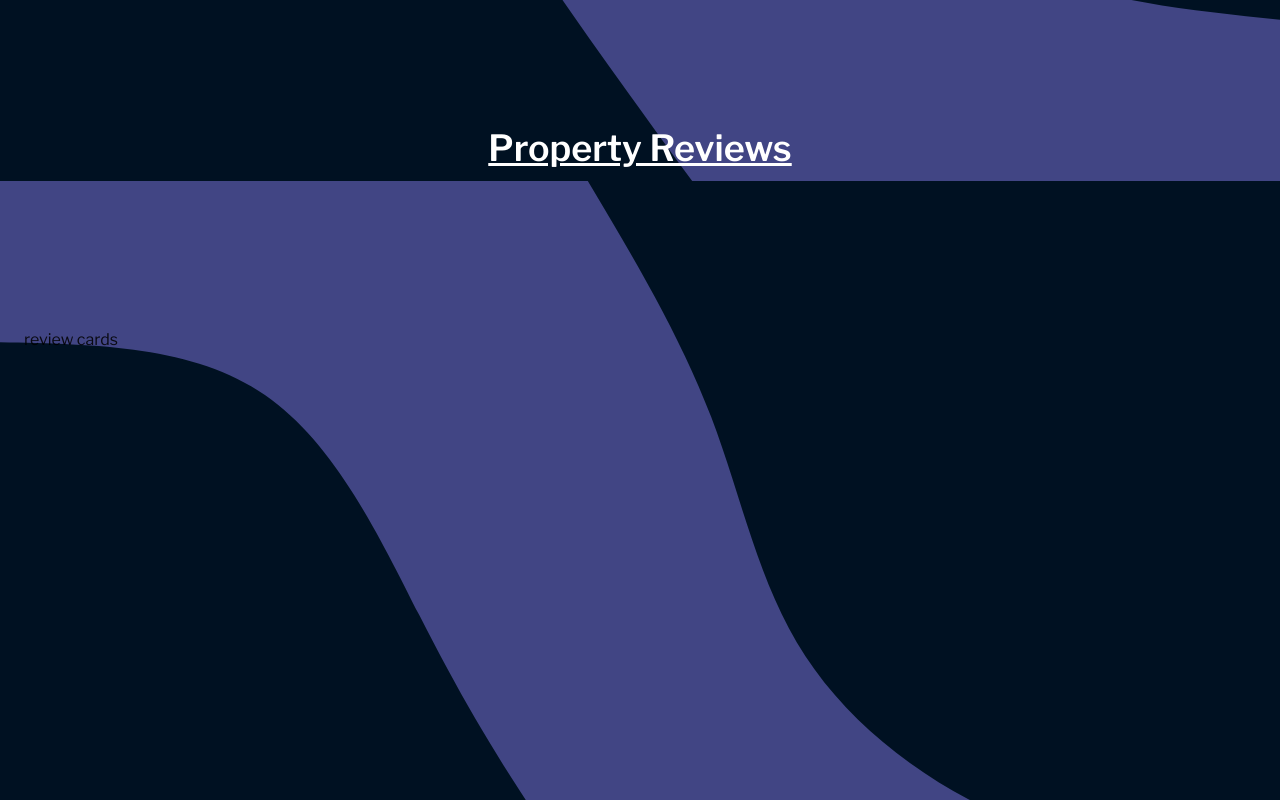
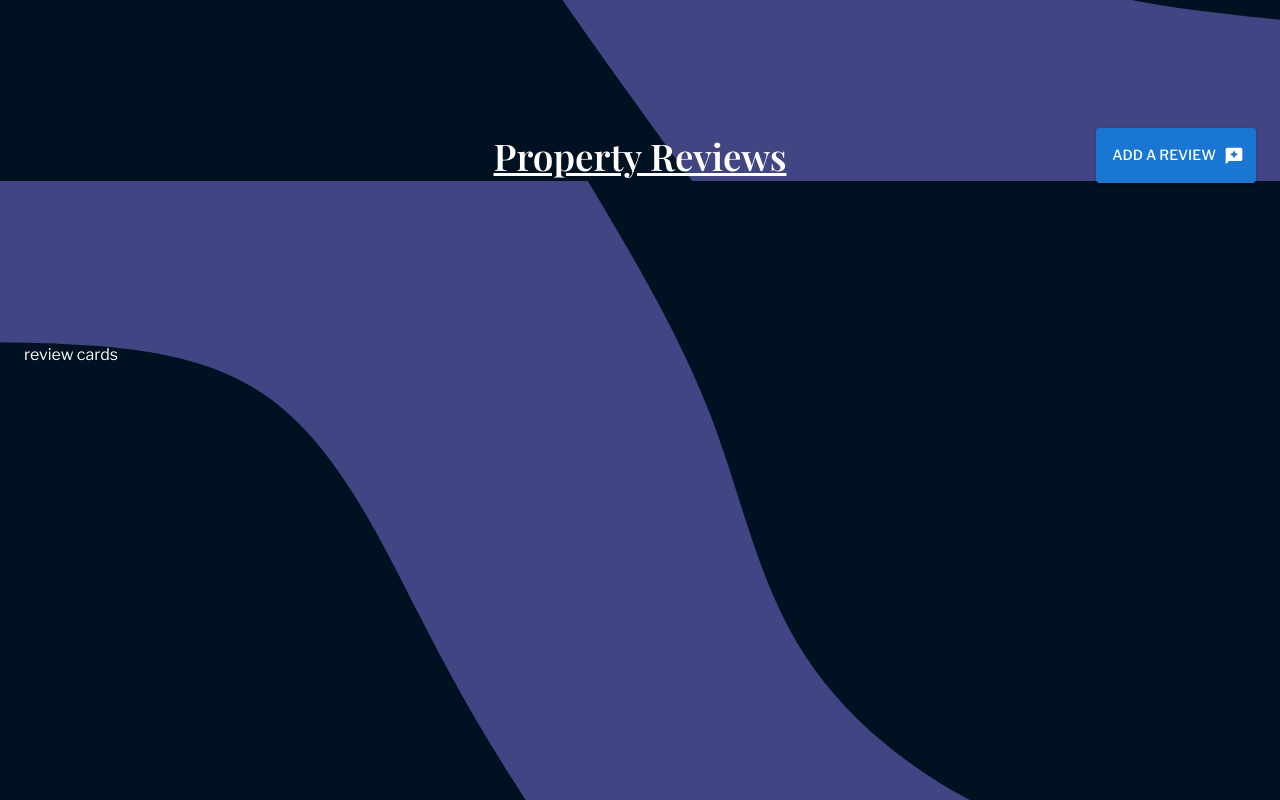
Before and after one commit to mashfikur/Echo-Estates-Real-Estate-Selling-Website, a React (Vite) app: page /all-properties/property/details/1 in a window 1280 px wide. Shown: the part 800-1600 px from the top of the page. Built offline with nearby package versions, Linux system fonts and the light colour scheme; no server answers; sample sign-in values are in the browser's storage.

Commit message:
property review section created with review dialog

```diff
--- a/src/components/Dashboard/Agent/PropertyCard.jsx
+++ b/src/components/Dashboard/Agent/PropertyCard.jsx
@@ -25,7 +25,7 @@ export default function PropertyCard({
   const navigate = useNavigate();
 
   return (
-    <Card sx={{ width: 345, mx: "auto" }}>
+    <Card sx={{ width: { sm: 300, lg: 345, xs: 345 }, mx: "auto" }}>
       <div className="flex flex-col relative">
         {/* card header */}
         <div>
--- a/src/components/Home/Advertise.jsx
+++ b/src/components/Home/Advertise.jsx
@@ -33,8 +33,8 @@ const Advertise = () => {
         <Typography sx={{ mt: "1.5rem" }} align="center" variant="subtitle1">
           Unlock Your Dream Home: Explore Our Exclusive Listings Today!
         </Typography>
-
-        <div>
+      </Container>
+      <div className="">
         <div className="my-12">
           {isPending ? (
             <div className="mt-32 flex items-center justify-center ">
@@ -71,7 +71,6 @@ const Advertise = () => {
           )}
         </div>
       </div>
-      </Container>
     </div>
   );
 };
--- /dev/null
+++ b/src/components/Home/ReviewDialog.jsx
@@ -0,0 +1,80 @@
+import * as React from "react";
+import Button from "@mui/material/Button";
+import TextField from "@mui/material/TextField";
+import Dialog from "@mui/material/Dialog";
+import DialogActions from "@mui/material/DialogActions";
+import DialogContent from "@mui/material/DialogContent";
+import DialogContentText from "@mui/material/DialogContentText";
+import DialogTitle from "@mui/material/DialogTitle";
+import ReviewsIcon from "@mui/icons-material/Reviews";
+import PropTypes from "prop-types";
+export default function ReviewDialog({
+  reviewRef,
+  handleSubmit,
+  open,
+  setOpen,
+}) {
+  const handleClickOpen = () => {
+    setOpen(true);
+  };
+
+  const handleClose = () => {
+    setOpen(false);
+  };
+
+  return (
+    <React.Fragment>
+      <Button
+        endIcon={<ReviewsIcon></ReviewsIcon>}
+        variant="contained"
+        onClick={handleClickOpen}
+      >
+        Add a Review
+      </Button>
+      <Dialog open={open} onClose={handleClose}>
+        <DialogTitle>Property Review</DialogTitle>
+        <DialogContent>
+          <DialogContentText>
+            Share your thoughts ! What do you love think about this property?
+          </DialogContentText>
+          <TextField
+            autoFocus
+            margin="dense"
+            id="name"
+            label="Your Review"
+            type="text"
+            fullWidth
+            variant="standard"
+            inputRef={reviewRef}
+          />
+        </DialogContent>
+        <DialogActions
+          sx={{ display: "flex", justifyContent: "space-between" }}
+        >
+          <Button
+            variant="contained"
+            sx={{ borderRadius: "25px", px: "1.5rem", py: ".5rem" }}
+            onClick={handleClose}
+            color="error"
+          >
+            Cancel
+          </Button>
+          <Button
+            variant="contained"
+            sx={{ borderRadius: "25px", px: "1.5rem", py: ".5rem" }}
+            onClick={handleSubmit}
+          >
+            Submit
+          </Button>
+        </DialogActions>
+      </Dialog>
+    </React.Fragment>
+  );
+}
+
+ReviewDialog.propTypes = {
+  reviewRef: PropTypes.object,
+  handleSubmit: PropTypes.func,
+  open: PropTypes.bool,
+  setOpen: PropTypes.func,
+};
--- /dev/null
+++ b/src/components/Home/Reviews.jsx
@@ -0,0 +1,39 @@
+import { useRef, useState } from "react";
+import ReviewDialog from "./ReviewDialog";
+
+const Reviews = () => {
+  const [open, setOpen] = useState(false);
+  const reviewRef = useRef(null);
+
+  const handleSubmit = () => {
+    const value = reviewRef.current.value;
+    if (value.length) {
+      console.log(value);
+      setOpen(false);
+    }
+  };
+
+  return (
+    <div>
+      <div className=" min-h-screen">
+        <div className="grid grid-cols-1 gap-5 lg:grid-cols-3">
+          <div></div>
+          <h3 className="text-white font-playfair font-semibold underline text-[2.3rem] text-center">
+            Property Reviews
+          </h3>
+          <div className="flex justify-center lg:justify-end">
+            <ReviewDialog
+              reviewRef={reviewRef}
+              handleSubmit={handleSubmit}
+              open={open}
+              setOpen={setOpen}
+            ></ReviewDialog>
+          </div>
+        </div>
+        <div className="py-40 text-white">review cards</div>
+      </div>
+    </div>
+  );
+};
+
+export default Reviews;
--- a/src/pages/PropertyDetails.jsx
+++ b/src/pages/PropertyDetails.jsx
@@ -14,6 +14,7 @@ import { ThreeCircles } from "react-loader-spinner";
 import ArrowBackIcon from "@mui/icons-material/ArrowBack";
 import useCheckAdmin from "../hooks/useCheckAdmin";
 import useCheckAgent from "../hooks/useCheckAgent";
+import Reviews from "../components/Home/Reviews";
 
 const PropertyDetails = () => {
   const { id } = useParams();
@@ -162,12 +163,7 @@ const PropertyDetails = () => {
           )}
 
           {/* users review */}
-          <div className=" min-h-screen">
-            <h3 className="text-white font-semibold underline text-4xl text-center">
-              Property Reviews
-            </h3>
-            <div className="py-40">review cards</div>
-          </div>
+         <Reviews></Reviews>
         </Container>
       </div>
     </div>
```
Lines whose indentation alone changed are shown as unchanged.
